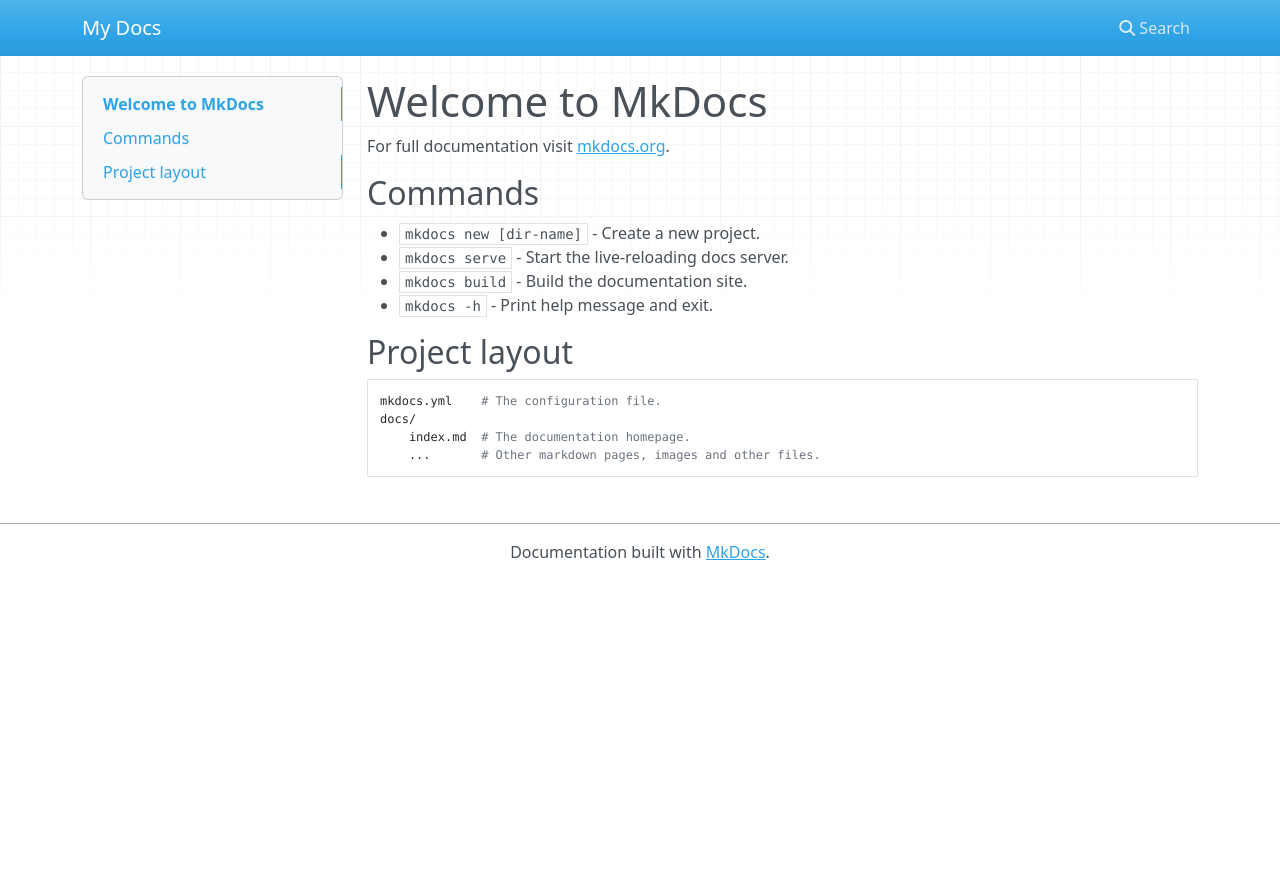
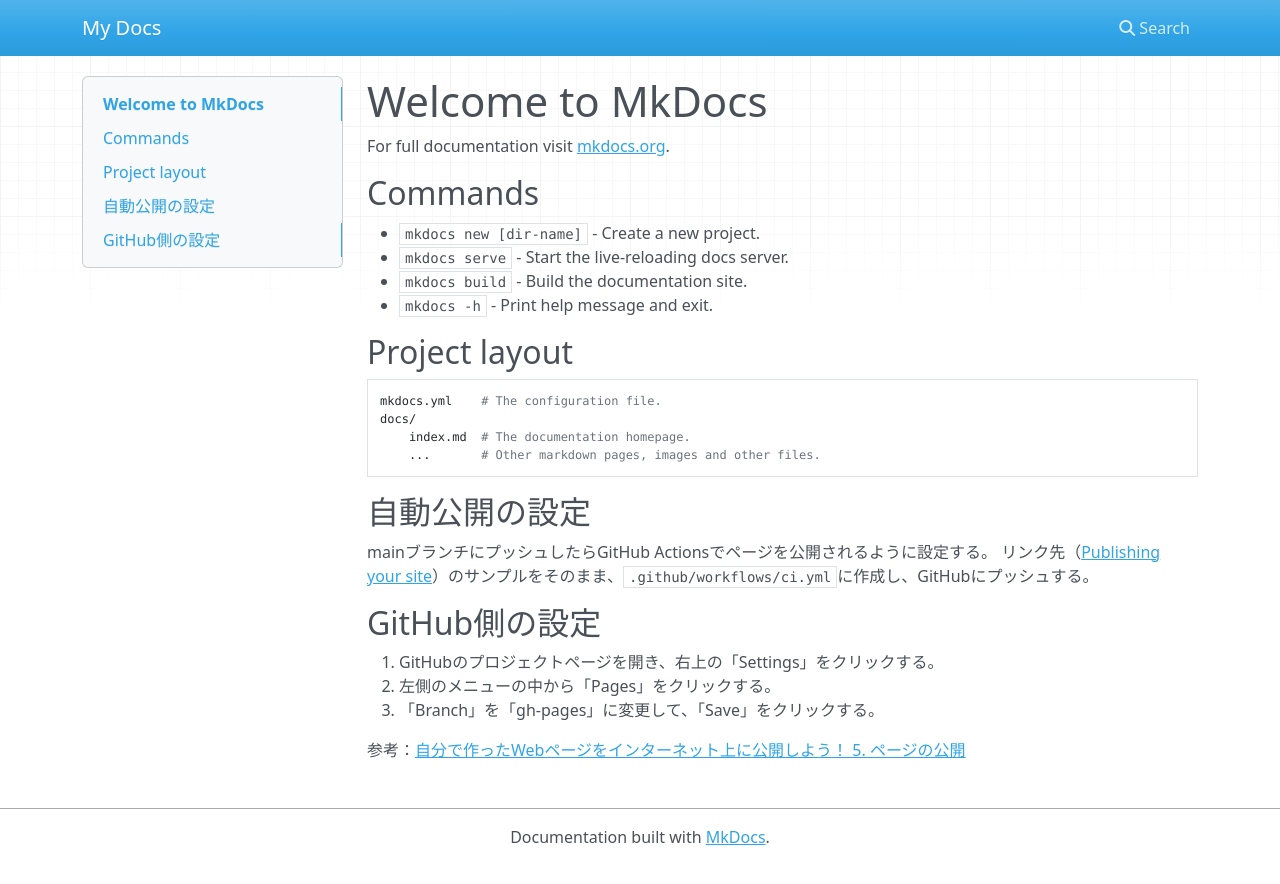
Before and after one commit to GaneshaShiisa/test-mkdocs, an MkDocs documentation site: the page built from docs/index.md, in a window 1280 px wide. Shown: the top 884 px of the page. Built offline with MkDocs 1.6.1, drawn with Linux system fonts in a browser that asks for light colours; nearby versions of some CDN libraries.

Commit message:
公開の方法を追記

```diff
--- a/docs/index.md
+++ b/docs/index.md
@@ -15,3 +15,15 @@
     docs/
         index.md  # The documentation homepage.
         ...       # Other markdown pages, images and other files.
+
+
+## 自動公開の設定
+mainブランチにプッシュしたらGitHub Actionsでページを公開されるように設定する。
+リンク先（[Publishing your site](https://squidfunk.github.io/mkdocs-material/publishing-your-site/)）のサンプルをそのまま、`.github/workflows/ci.yml`に作成し、GitHubにプッシュする。
+
+## GitHub側の設定
+1. GitHubのプロジェクトページを開き、右上の「Settings」をクリックする。
+1. 左側のメニューの中から「Pages」をクリックする。
+1. 「Branch」を「gh-pages」に変更して、「Save」をクリックする。
+
+参考：[自分で作ったWebページをインターネット上に公開しよう！ 5. ページの公開](https://prog-8.com/docs/github-pages)
```
